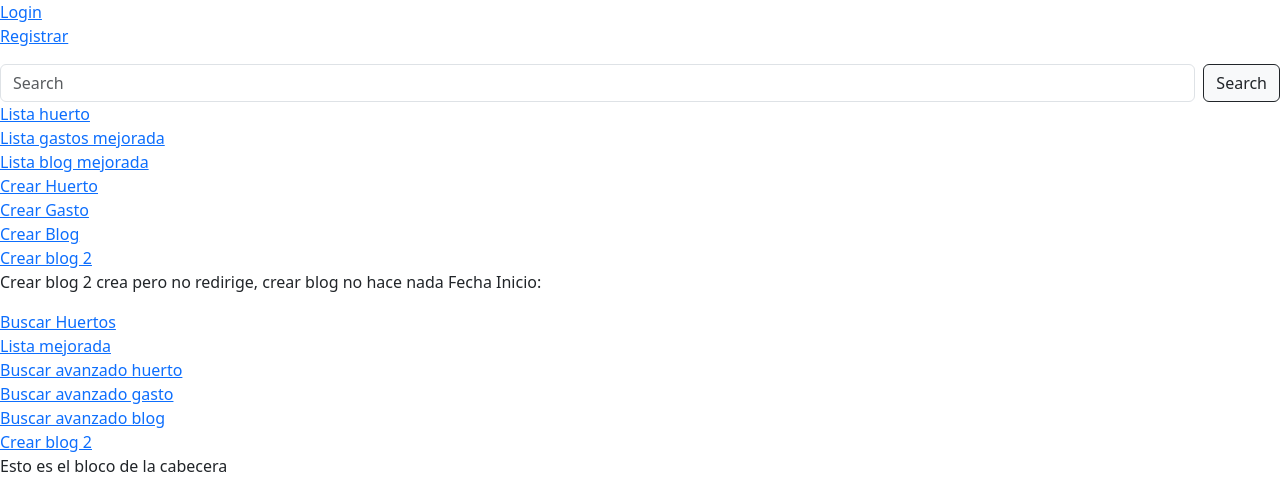
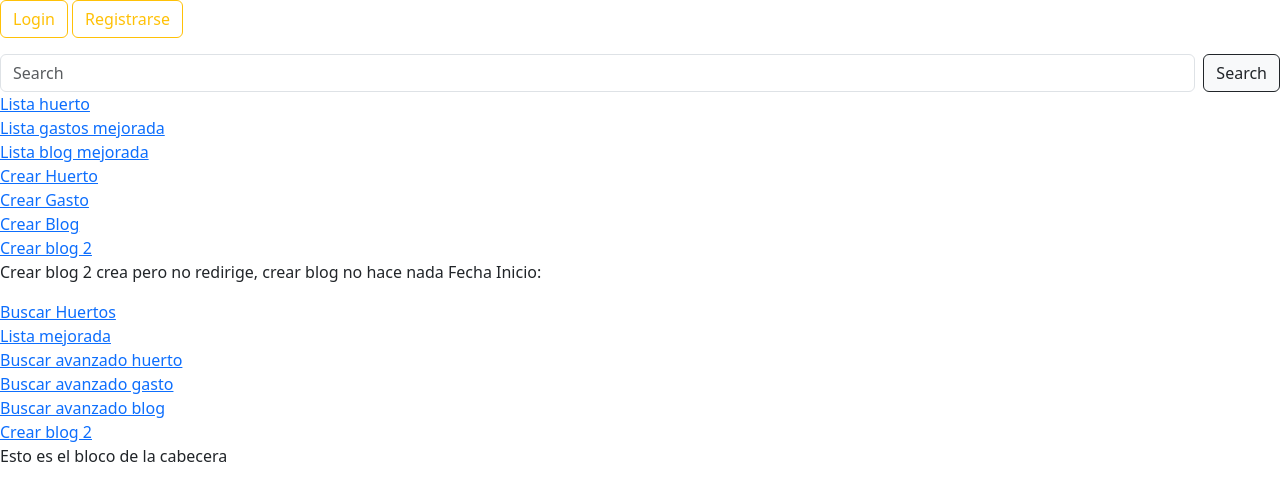
Before and after one commit to Luisvf06/huerto_cliente, a Django app: page /blog/buscar_avanzada in a window 1280 px wide. Shown: the top 485 px of the page. Run offline with Django 3.2, Linux system fonts and the light colour scheme; parts of the project's set-up code (start-up, migrations or seed data) failed here and were passed over; some libraries are stand-ins or nearby versions.

Commit message:
funciona el login, el signup sigue rompiendo

```diff
--- a/Huerto/helper.py
+++ b/Huerto/helper.py
@@ -42,8 +42,8 @@ class helper:
         data={'grant_type':'password',
             'username':usuario,
             'password':password,
-            'client_id':'huerto',
-            'client_secret':'huerto_secret',
+            'client_id':'Huerto',
+            'client_secret':'Huerto_secret',
             }
         response=requests.post(token_url,data=data)
         respuesta=response.json()
--- a/Huerto/templates/principal.html
+++ b/Huerto/templates/principal.html
@@ -1,7 +1,26 @@
 <!DOCTYPE html>
 <html>
-    <div><a href="{% url 'login' %}">Login</a></div>
-    <div><a href="{% url 'registrar' %}">Registrar</a></div>
+    <div class="ml-2">
+        {% if not request.session.token%}
+        <a class="btn btn-outline-warning" href="{% url 'login' %}">
+            Login
+        </a>
+        {% endif %}
+
+        {% if not request.session.token %}
+          <a class="btn btn-outline-warning" href="{% url 'registrar' %}">
+              Registrarse
+          </a>
+         {% endif %}
+
+         {% if request.session.token %}
+         <a class="btn btn-outline-warning" href="{% url 'logout' %}">
+             Desconectarse
+         </a>
+        {% endif %}
+      </div>
+
+    </div>
     <head>
         {% block link_css %}
 
```
